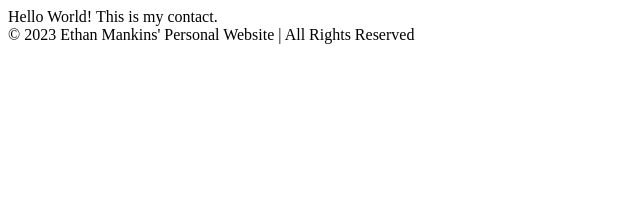
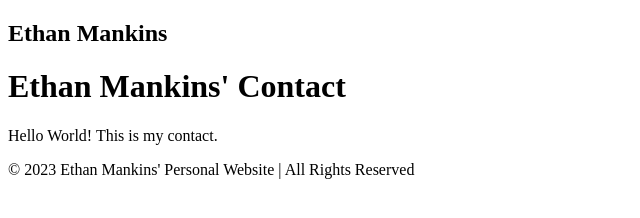
Before and after one commit to Elmanhands/Elmanhands.github.io, a plain HTML site: page contact.html in a window 1280 px wide. Shown: the whole page, without its empty margins (0-640 px from the left). Drawn offline with Linux system fonts and the light colour scheme.

Commit message:
add: structure to blog.html and contact.html

```diff
--- a/contact.html
+++ b/contact.html
@@ -4,8 +4,15 @@
     <title>Personal Website</title>
   </head>
   <body>
-    <nav></nav>
-    <main>Hello World! This is my contact.</main>
-    <footer>© 2023 Ethan Mankins' Personal Website | All Rights Reserved</footer>
+    <nav class="navbar">
+      <h1 class="logo">Ethan Mankins</h1>
+    </nav>
+    <main>
+      <h1 class="contact">Ethan Mankins' Contact</h1>
+      <p>Hello World! This is my contact.</p>
+    </main>
+    <footer class="footer">
+      © 2023 Ethan Mankins' Personal Website | All Rights Reserved
+    </footer>
   </body>
 </html>
```
Also changed, not shown: blog.html (+10 -3 lines).
